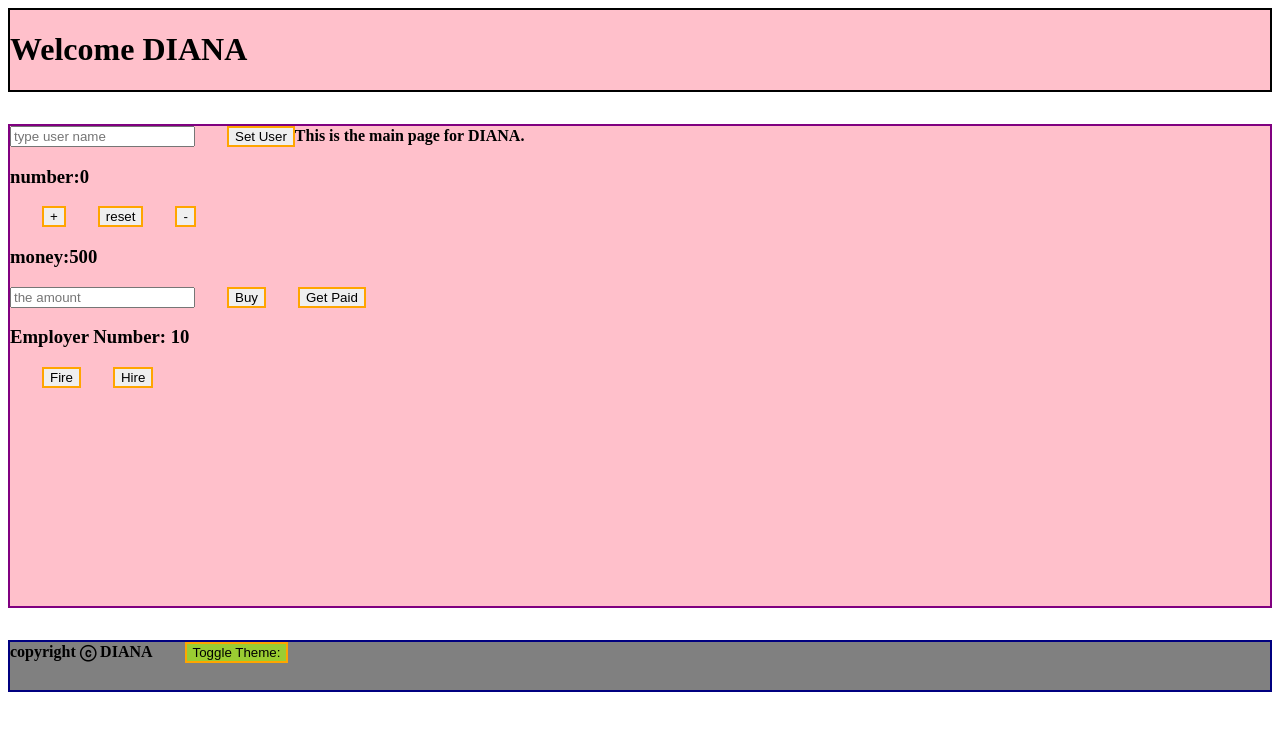
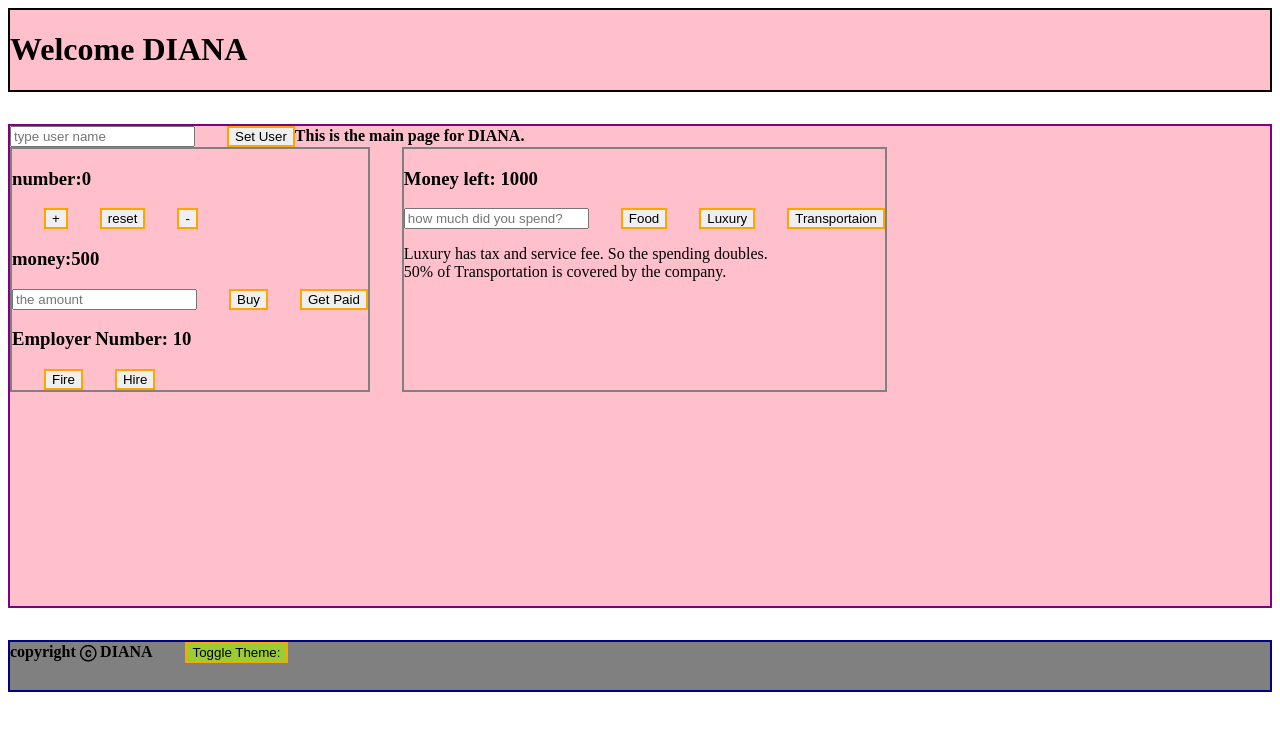
Before and after one commit to smilenayeon/Self-Study, a React (Create React App) app: page / in a window 1280 px wide. Shown: the top 730 px of the page. Built offline with nearby package versions, Linux system fonts and the light colour scheme.

Commit message:
another useReducer practice. made spending componenet

```diff
--- a/src/App.css
+++ b/src/App.css
@@ -24,3 +24,17 @@ button {
   margin-left: 2rem;
   border: 2px solid orange;
 }
+
+.container{
+  display:flex;
+  gap:2rem;
+}
+
+.container > div {
+  border: 2px solid grey;
+}
+
+.detail{
+  font-weight: 400;
+  font-size:1rem;
+}
--- a/src/componenets/Main.js
+++ b/src/componenets/Main.js
@@ -3,10 +3,11 @@ import { themeContext, userContext } from "../App";
 import Count from "./Count";
 import Money from "./Money";
 import Employer from "./Employer";
+import Spending from "./Spending";
 
 
 function Main() {
-    const [inputValue, setInputValue] = useState("DIANA");
+    const [inputValue, setInputValue] = useState ("DIANA");
 
     const {user, setUser} =  useContext (userContext);
 
@@ -33,11 +34,12 @@ function Main() {
         <input type="text"  placeholder="type user name" onChange={handleChange}/>
         <button onClick={handleSetUser}>Set User</button>
       This is the main page for {user}.
-
-      <Count />
+<div className="container">
+      <div><Count />
       <Money />
-      <Employer />
-
+      <Employer /></div>
+      <div><Spending /></div>
+</div>
     </div>
   );
 }
--- /dev/null
+++ b/src/componenets/Spending.js
@@ -0,0 +1,46 @@
+import React,{useState, useReducer} from 'react'
+
+function Spending() {
+
+    const [spending, setSpending] = useState(0);
+
+const bankReducer= (prevBalanace, action)=>{
+    switch(action){
+        case 'FOOD': return prevBalanace - spending;
+        case 'LUXURY': return prevBalanace - spending*2;
+        case 'TRANSPORTATION': return prevBalanace - spending/2;
+        default: return "check your input"
+    }
+
+}
+
+
+    const [bank, bankDispatch]=useReducer(bankReducer, 1000);
+
+
+const handleChange = (e)=>{
+    setSpending(e.target.value);
+};
+
+
+function handleFood(){bankDispatch('FOOD')};
+function handleLuxury(){bankDispatch('LUXURY')};
+function handleTranportaion(){bankDispatch('TRANSPORTATION')};
+
+
+  return (
+
+    <div>
+<h3>Money left: {bank}</h3>
+<input type="money" placeholder="how much did you spend?" onChange={handleChange}/>
+<button onClick={handleFood}>Food</button>
+<button onClick={handleLuxury}>Luxury</button>
+<button onClick={handleTranportaion}>Transportaion</button>
+<p className="detail">Luxury has tax and service fee. So the spending doubles. <br/> 50% of Transportation is covered by the company. </p>
+
+    </div>
+  )
+}
+
+export default Spending
+;
```
